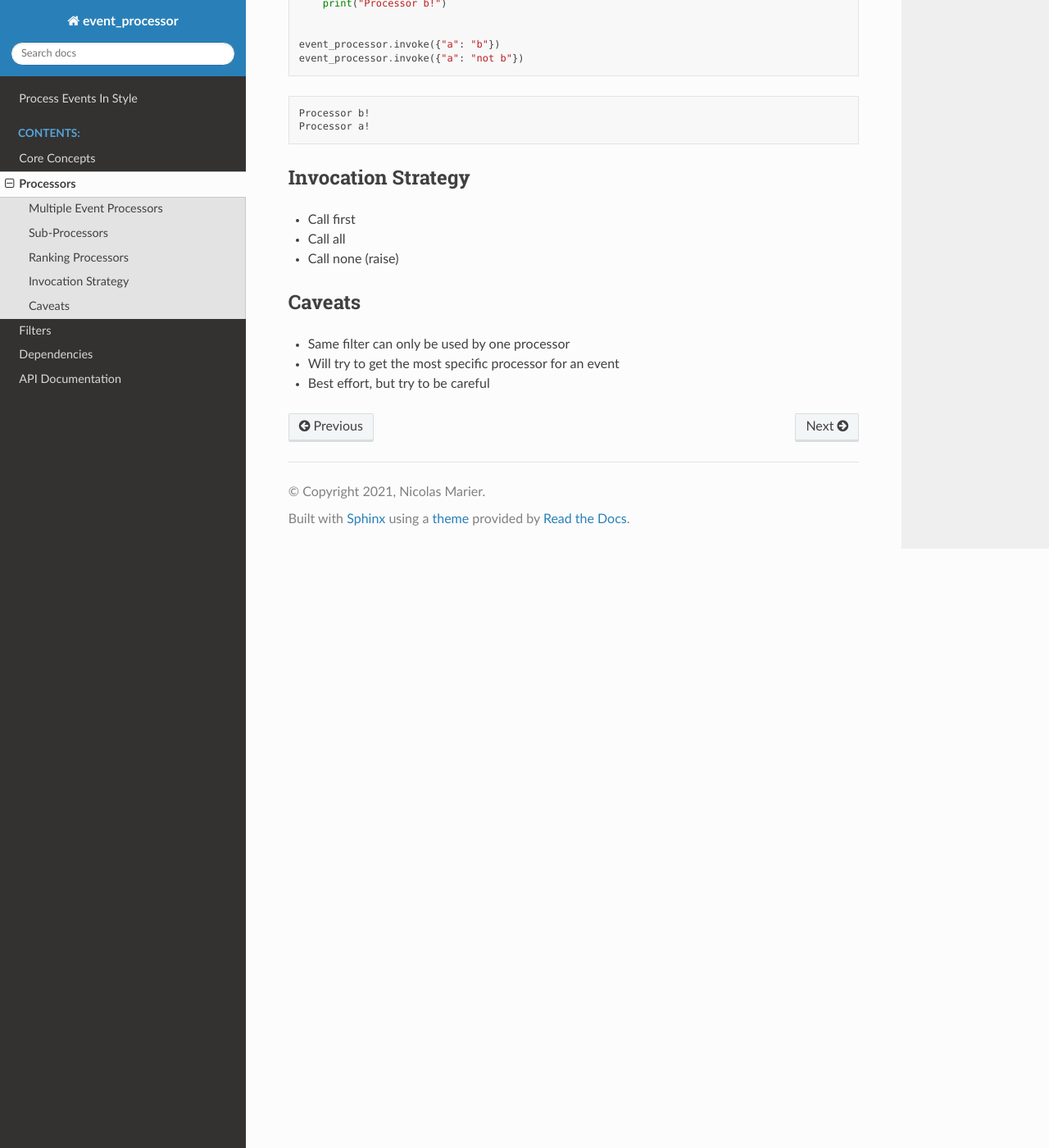
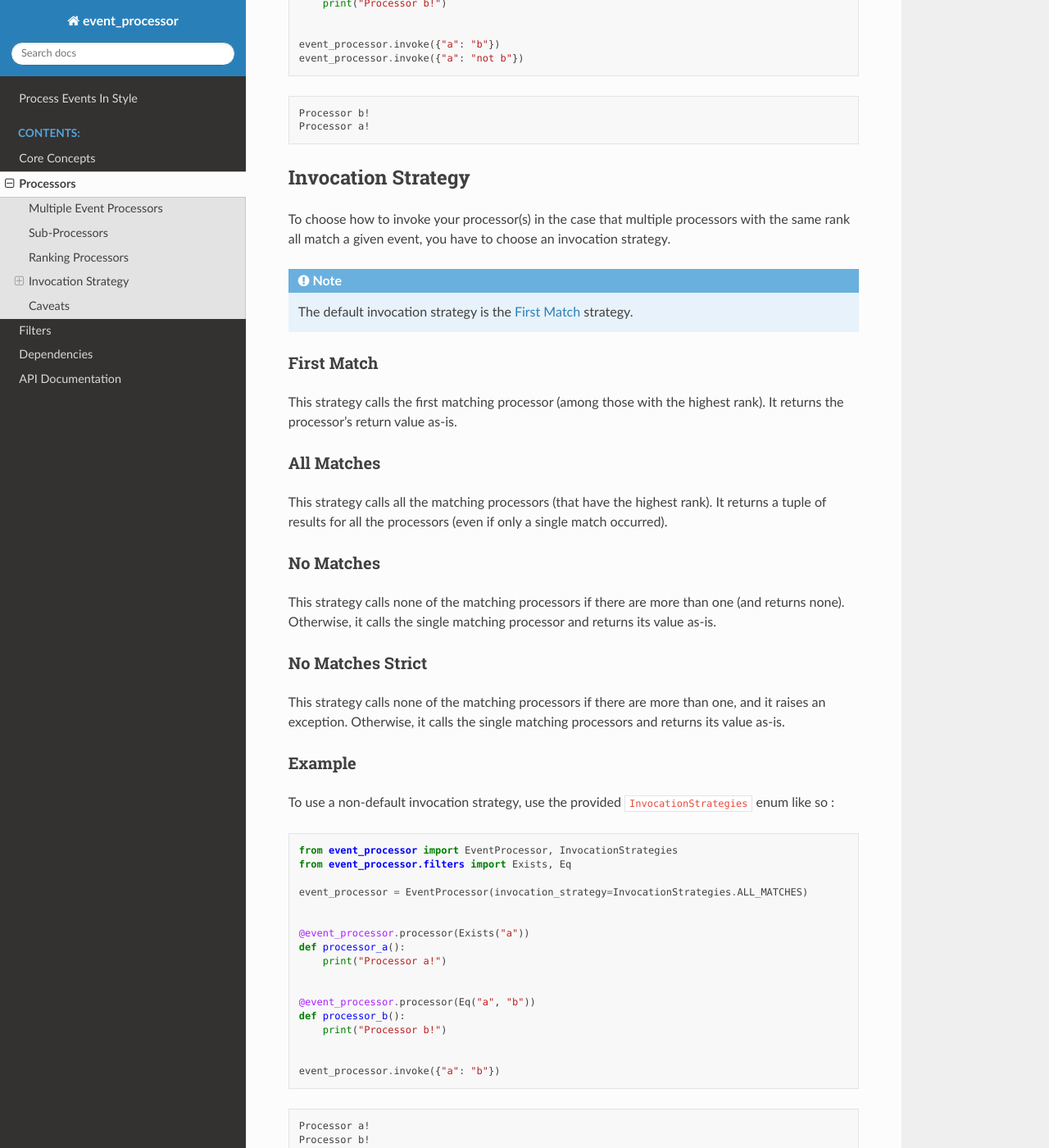
Before and after one commit to marier-nico/event-processor, a Sphinx documentation site: the page built from docs/content/processors.rst, in a window 1280 px wide and 1400 px high, scrolled down 2348 px. Shown: the whole window at 82% size. Built offline with Sphinx 7.4.7 and the Read the Docs theme 2.0.0, drawn with Linux system fonts in a browser that asks for light colours; the version number could not be read and is left out; some of the changed text lies outside the part shown.

Commit message:
Add more processor documentation

```diff
--- a/docs/conf.py
+++ b/docs/conf.py
@@ -15,8 +15,6 @@ import sys
 
 project_root = os.path.dirname(os.path.realpath(__file__)) + "/.."
 sys.path.insert(0, f"{project_root}")
-sys.path.insert(0, f"{project_root}/..")
-sys.path.insert(0, f"{project_root}/src")
 sys.path.insert(0, f"{project_root}/src/event_processor")
 doctest_path = [f"{project_root}/src"]
 
--- a/docs/content/core_concepts.rst
+++ b/docs/content/core_concepts.rst
@@ -20,6 +20,10 @@ Filters
 Filters are how you tell the library which processor to invoke for each event you want to process. There's a few
 different kinds of filters, the most common being the ``Exists`` filter and the ``Eq`` filter. More info on the
 :ref:`filters<filters-detail>` page.
+
+.. note::
+    It's possible to have ambiguous filters (see :ref:`Filters<filters-detail>` for details). To resolve them, take a
+    look at :ref:`Ranking Processors` and :ref:`Invocation Strategies<Invocation Strategy>`.
 
 .. _dependencies-concept:
 
--- a/docs/content/processors.rst
+++ b/docs/content/processors.rst
@@ -145,13 +145,71 @@ Here's an example of how you can use ranking :
 Invocation Strategy
 -------------------
 
-- Call first
-- Call all
-- Call none (raise)
+To choose how to invoke your processor(s) in the case that multiple processors with the same rank all match a given
+event, you have to choose an invocation strategy.
+
+.. note::
+    The default invocation strategy is the :ref:`First Match` strategy.
+
+First Match
+___________
+
+This strategy calls the first matching processor (among those with the highest rank). It returns the processor's return
+value as-is.
+
+All Matches
+___________
+
+This strategy calls all the matching processors (that have the highest rank). It returns a tuple of results for all the
+processors (even if only a single match occurred).
+
+No Matches
+__________
+
+This strategy calls none of the matching processors if there are more than one (and returns none). Otherwise, it calls
+the single matching processor and returns its value as-is.
+
+No Matches Strict
+_________________
+
+This strategy calls none of the matching processors if there are more than one, and it raises an exception. Otherwise,
+it calls the single matching processors and returns its value as-is.
+
+Example
+_______
+
+To use a non-default invocation strategy, use the provided ``InvocationStrategies`` enum like so :
+
+.. testcode::
+
+    from event_processor import EventProcessor, InvocationStrategies
+    from event_processor.filters import Exists, Eq
+
+    event_processor = EventProcessor(invocation_strategy=InvocationStrategies.ALL_MATCHES)
+
+
+    @event_processor.processor(Exists("a"))
+    def processor_a():
+        print("Processor a!")
+
+
+    @event_processor.processor(Eq("a", "b"))
+    def processor_b():
+        print("Processor b!")
+
+
+    event_processor.invoke({"a": "b"})
+
+.. testoutput::
+
+    Processor a!
+    Processor b!
 
 Caveats
 -------
 
-- Same filter can only be used by one processor
-- Will try to get the most specific processor for an event
-- Best effort, but try to be careful
+The main things to keep in mind for processors are :
+
+* The same filter can only be used by one processor.
+* It's possible to have ambiguous filters and those should be resolved with ranking.
+* Invocation strategies are used when the rank doesn't resolve ambiguous filters.
--- a/src/event_processor/__init__.py
+++ b/src/event_processor/__init__.py
@@ -1,8 +1,9 @@
 from . import filters  # noqa
-from .dependencies import Depends  # noqa
-from .event_processor import EventProcessor, Event  # noqa
+from .dependencies import Depends, Event  # noqa
+from .event_processor import EventProcessor  # noqa
 from .exceptions import (  # noqa
     EventProcessorError,
     FilterError,
     InvocationError,
 )
+from .invocation_strategies import InvocationStrategies  # noqa
```
